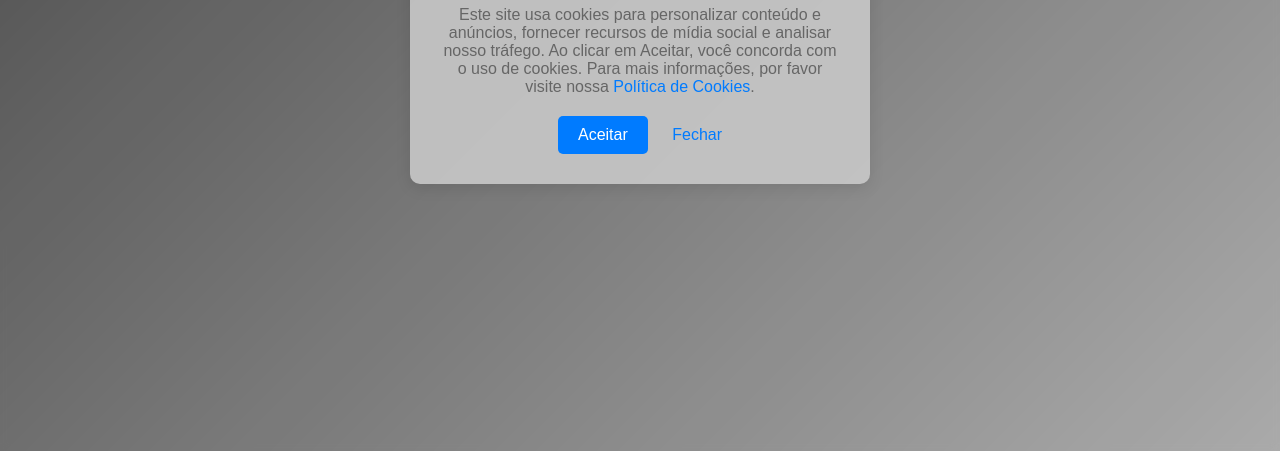
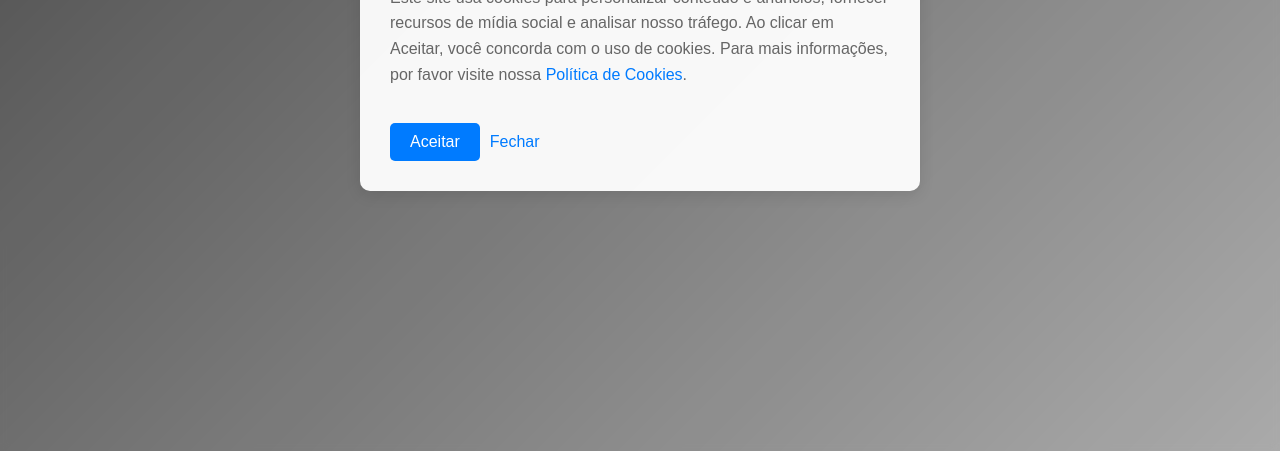
Before and after one commit to MilsR3/neyads, a plain HTML site: page index.html in a window 1280 px wide. Shown: the part 349-800 px from the top of the page. Drawn offline with Linux system fonts and the light colour scheme.

Commit message:
Update style.css

```diff
--- a/style.css
+++ b/style.css
@@ -22,21 +22,31 @@ body {
 }
 
 .cookie-box {
-    background-color: rgba(200, 200, 200, 0.9); /* Fundo semi-transparente */
+    background-color: rgba(255, 255, 255, 0.95); /* Fundo branco semi-transparente */
     padding: 30px;
     border-radius: 10px;
     box-shadow: 0 4px 15px rgba(0, 0, 0, 0.1);
-    max-width: 400px;
-    text-align: center;
+    max-width: 500px;
+    width: 100%;
+    text-align: left;
+    display: flex;
+    flex-direction: column;
+    justify-content: space-between;
+}
+
+.cookie-content {
+    margin-bottom: 20px;
 }
 
 h1 {
     margin-top: 0;
     color: #333;
+    font-size: 1.5rem;
 }
 
 p {
     color: #666;
+    line-height: 1.6;
 }
 
 a {
@@ -49,7 +59,10 @@ a:hover {
 }
 
 .actions {
-    margin-top: 20px;
+    display: flex;
+    justify-content: flex-start;
+    align-items: center;
+    gap: 10px;
 }
 
 .accept-btn {
@@ -67,7 +80,6 @@ a:hover {
 }
 
 .close-link {
-    margin-left: 20px;
     color: #007bff;
     cursor: pointer;
 }
```
